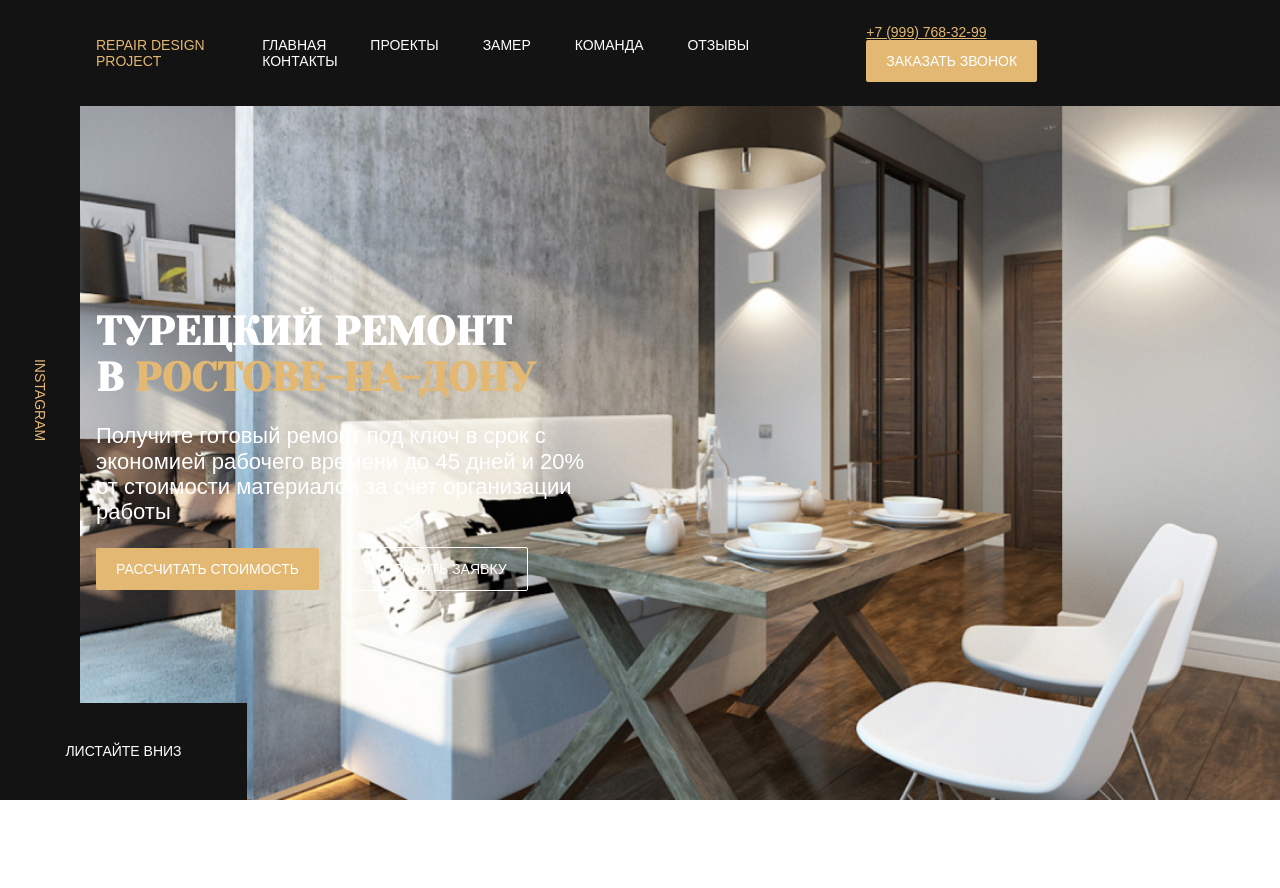
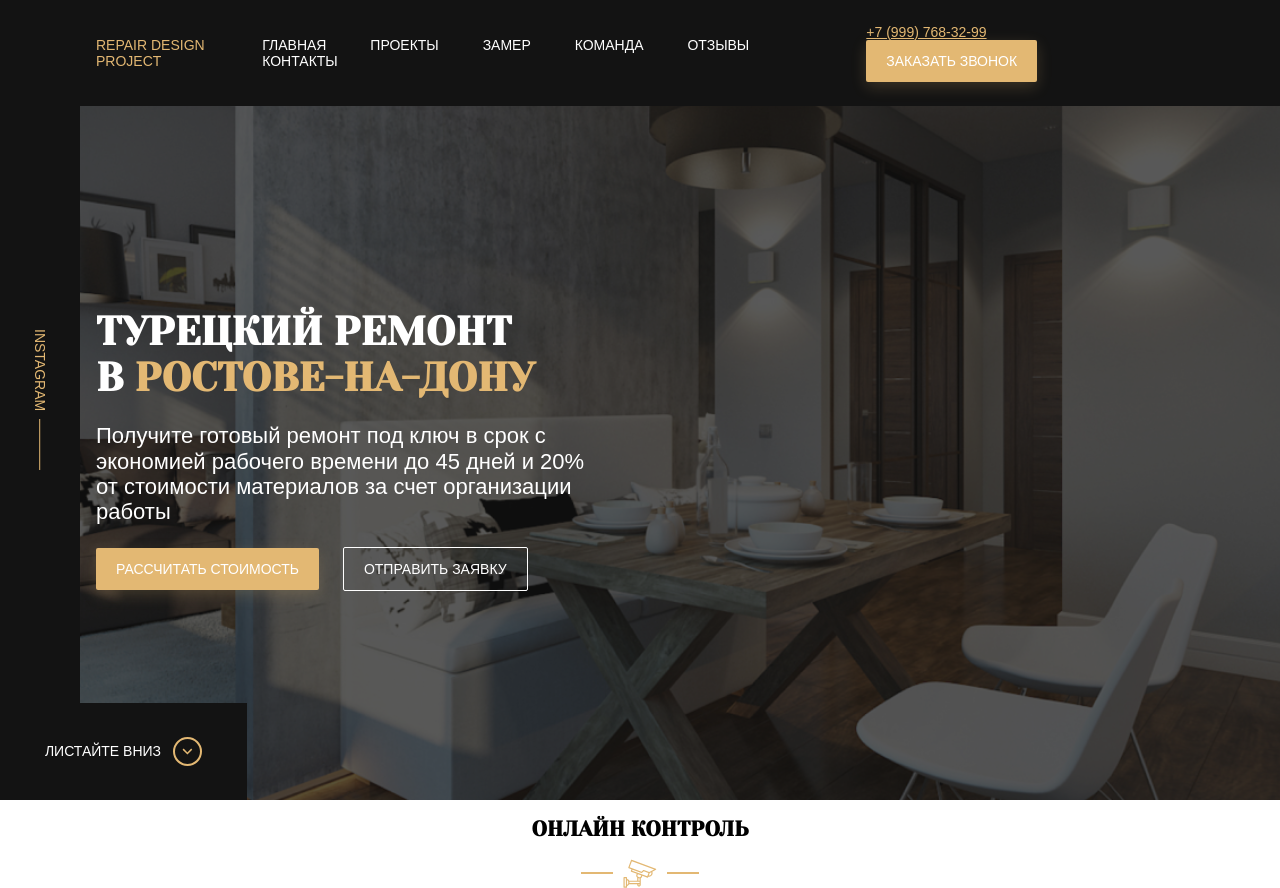
Before and after one commit to goslyan/projept, a website: page index.html in a window 1280 px wide. Before the commit the page ends 800 px from the top, so only its background shows below. Drawn offline with Linux system fonts and the light colour scheme; a web font is replaced by a local one.

Commit message:
lesson 8

```diff
--- a/index.html
+++ b/index.html
@@ -48,6 +48,20 @@
             <a href="#" class="hero__scroll-down">листайте вниз</a>
         </section>
         <!--/.hero-->
+        <section class="section control">
+            <div class="container">
+                <div class="section-title">
+                    <h2 class="section-title__heading">Онлайн контроль</h2>
+                    <!-- /.section-title__heading -->
+                    <div class="section-title__image">
+                        <img src="img/video.svg" alt="video">
+                    </div>
+                    <!-- /.section-title__image -->
+                </div>
+                <!-- /.section-title -->
+            </div>
+            <!--/.container-->
+        </section>
     </main>
 </body>
 </html>
--- a/sass/_interface.sass
+++ b/sass/_interface.sass
@@ -3,9 +3,15 @@
     border: none
     border-radius: 2px
     text-transform: uppercase
+    &:hover
+        cursor: pointer
     &--primary
         background-color: $primary
         color: $light
+        box-shadow: 0px 5px 15px rgba($primary, 0.2)
+        transition: box-shadow 0.2s
+        &:hover
+            box-shadow: none
     &--outline
         border: 1px solid #FFFFFF
         background-color: transparent
--- /dev/null
+++ b/sass/_settings.sass
@@ -0,0 +1,20 @@
+*, *:before, *:after
+    box-sizing: border-box
+body
+    font-family: 'Futura Book', sans-serif
+    font-size: 14px
+.section
+    &-title
+        text-align: center
+        text-transform: uppercase
+        font-family: 'Yeseva One', cursive
+        &__image
+            display: flex
+            justify-content: center
+            align-items: center
+            &::before, &::after
+                content: ''
+                width: 32px
+                height: 2px
+                background-color: $primary
+                margin: 0 10px
--- a/sass/style.sass
+++ b/sass/style.sass
@@ -3,11 +3,7 @@
 @import 'variables'
 @import 'interface'
 @import 'grid'
+@import 'settings'
 @import 'templates/header'
 @import 'templates/hero'
-
-*, *:before, *:after
-    box-sizing: border-box
-body
-    font-family: 'Futura Book', sans-serif
-    font-size: 14px
+@import 'templates/control'
--- a/sass/templates/_header.sass
+++ b/sass/templates/_header.sass
@@ -19,6 +19,9 @@
         text-decoration: none
         text-transform: uppercase
         margin-right: 40px
+        transition: color 0.2s
+        &:hover
+            color: $primary
 .phone
     color: $primary
 .contacts
--- a/sass/templates/_hero.sass
+++ b/sass/templates/_hero.sass
@@ -7,7 +7,16 @@
     background: $dark url('../img/hero-bg.jpg') no-repeat center / cover
     height: 100vh
     color: $light
+    &::before
+        content: ''
+        position: absolute
+        top: 0
+        left: 0
+        width: 100%
+        height: 100%
+        background-color: rgba($dark, 0.7)
     &__content
+        position: relative
         max-width: 670px
     &__text
         font-size: 22px
@@ -33,16 +42,33 @@
         text-transform: uppercase
         text-decoration: none
         color: $light
+        &::after
+            content: ''
+            background: url('../img/arrow-down.svg') no-repeat center
+            width: 29px
+            height: 29px
+            border: 2px solid $primary
+            border-radius: 50%
+            margin-left: 12px
 .instagram
     display: flex
     justify-content: center
     align-items: center
     background-color: $dark
     &__link
+        display: flex
+        align-items: center
         text-transform: uppercase
         text-decoration: none
         color: $primary
         transform: rotate(90deg)
+        line-height: 0.8
+        &::after
+            content: ''
+            width: 51px
+            height: 1px
+            background-color: $primary
+            margin-left: 8px
 .title
     margin: 0
     font-family: 'Yeseva One', cursive
```
Also changed, not shown: css/style.css, img/arrow-down.svg (added), img/video.svg (added), sass/templates/_control.sass (added).
